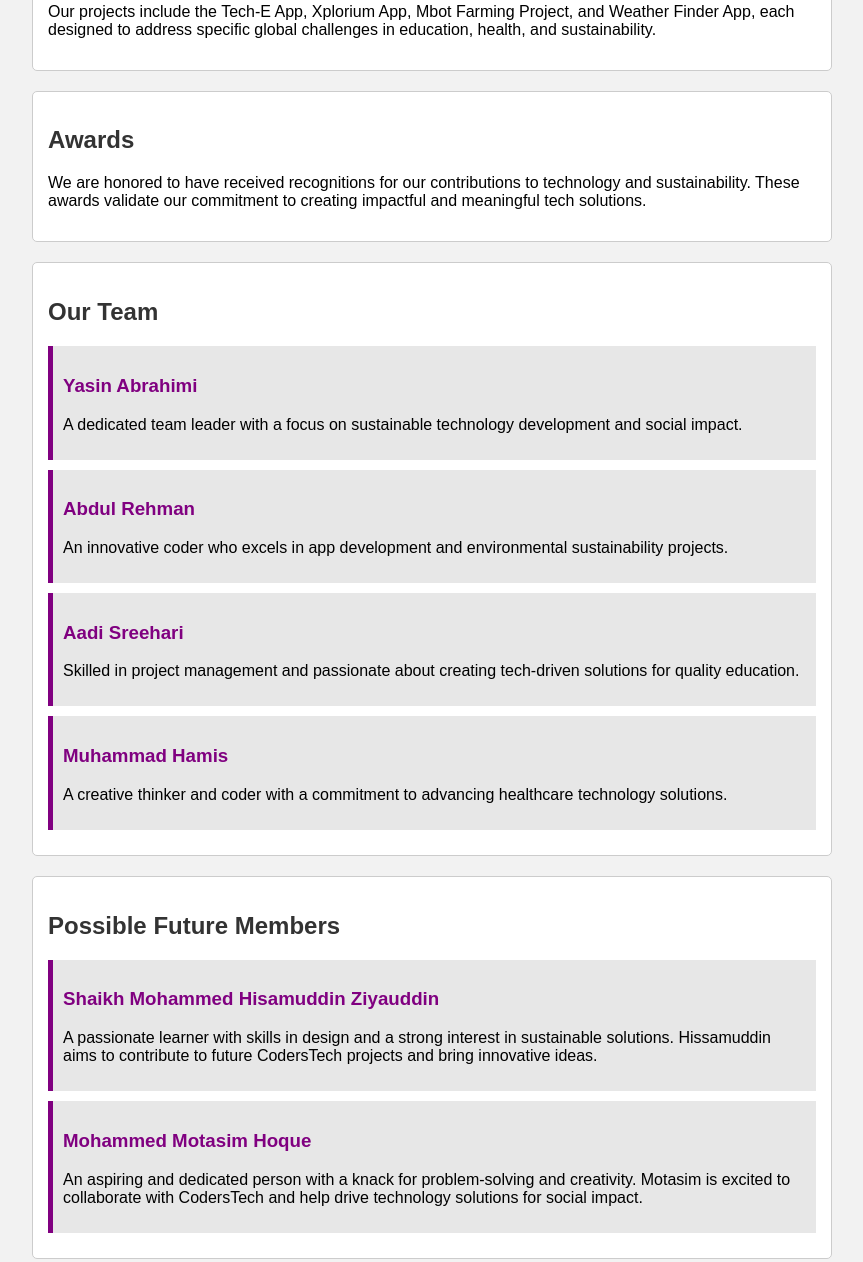
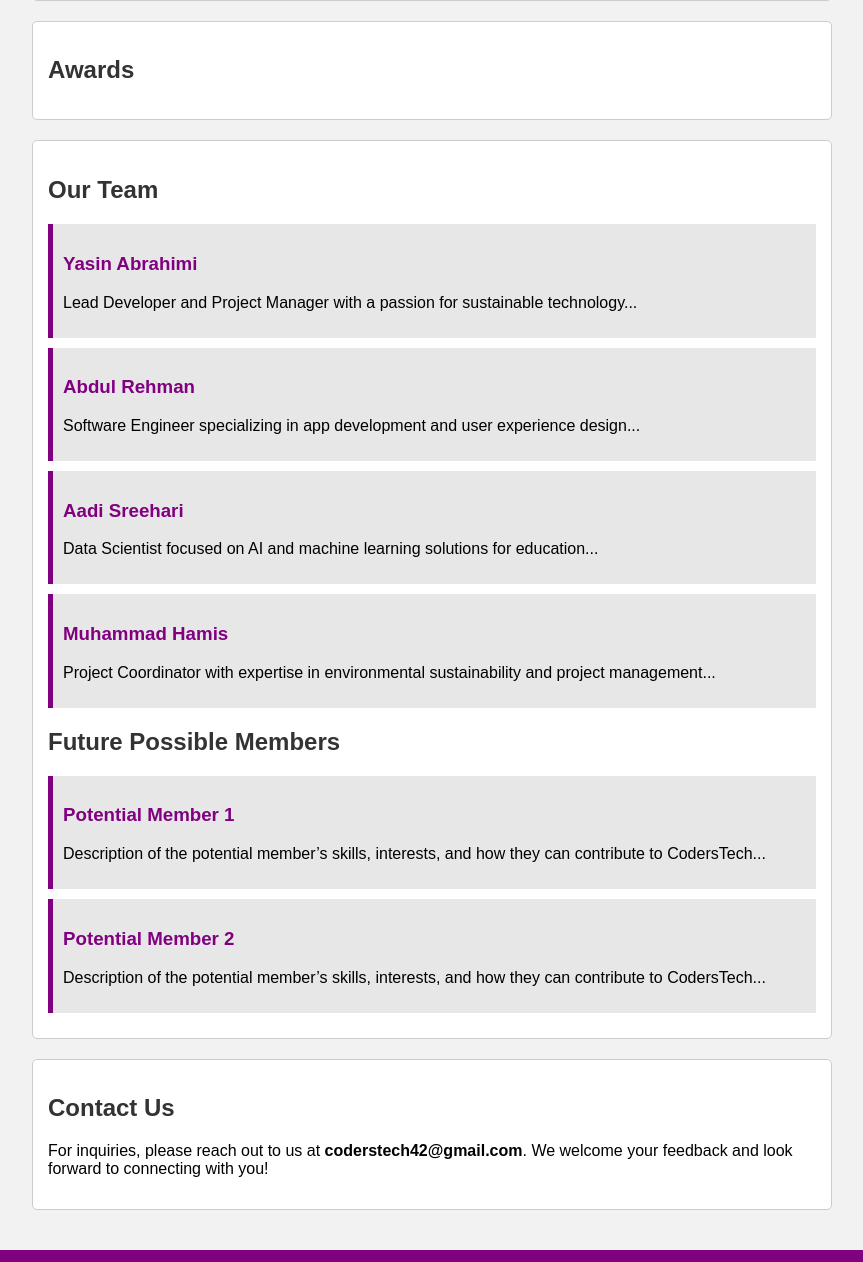
Before and after one commit to CodersTech2024/CodersTechWebPage.com, a plain HTML site: page index.html in a window 1280 px wide. Shown: the part 447-1709 px from the top of the page, without its empty margins (208-1071 px from the left). Drawn offline with Linux system fonts and the light colour scheme.

Commit message:
Update index.html

```diff
--- a/index.html
+++ b/index.html
@@ -50,6 +50,12 @@
             background-color: #e7e7e7;
             border-left: 5px solid #800080; /* Purple */
         }
+        .project {
+            margin: 10px 0;
+            padding: 10px;
+            background-color: #e7e7e7;
+            border-left: 5px solid #2196F3; /* Blue */
+        }
         h2 {
             color: #333;
         }
@@ -69,62 +75,55 @@
     <a href="#projects">Our Projects</a>
     <a href="#awards">Awards</a>
     <a href="#team">Our Team</a>
-    <a href="#future-members">Possible Future Members</a>
     <a href="#contact">Contact Us</a>
 </div>
 
 <div class="content">
-
-    <!-- About Us Section -->
     <div id="about" class="section">
         <h2>About Us</h2>
-        <p>CodersTech is a dedicated team of young innovators passionate about leveraging technology to solve real-world problems. Our mission is to contribute to sustainable development through innovative applications and projects.</p>
+        <p>CodersTech is a team dedicated to advancing modern technology through innovative projects that align with global sustainable development goals...</p>
+        <!-- Additional content omitted for brevity -->
     </div>
 
-    <!-- Our Projects Section -->
     <div id="projects" class="section">
         <h2>Our Projects</h2>
-        <p>Our projects include the Tech-E App, Xplorium App, Mbot Farming Project, and Weather Finder App, each designed to address specific global challenges in education, health, and sustainability.</p>
+        <!-- Project descriptions -->
     </div>
 
-    <!-- Awards Section -->
     <div id="awards" class="section">
         <h2>Awards</h2>
-        <p>We are honored to have received recognitions for our contributions to technology and sustainability. These awards validate our commitment to creating impactful and meaningful tech solutions.</p>
+        <!-- Awards content -->
     </div>
 
-    <!-- Our Team Section -->
     <div id="team" class="section">
         <h2>Our Team</h2>
         <div class="team-member">
             <h3>Yasin Abrahimi</h3>
-            <p>A dedicated team leader with a focus on sustainable technology development and social impact.</p>
+            <p>Lead Developer and Project Manager with a passion for sustainable technology...</p>
         </div>
         <div class="team-member">
             <h3>Abdul Rehman</h3>
-            <p>An innovative coder who excels in app development and environmental sustainability projects.</p>
+            <p>Software Engineer specializing in app development and user experience design...</p>
         </div>
         <div class="team-member">
             <h3>Aadi Sreehari</h3>
-            <p>Skilled in project management and passionate about creating tech-driven solutions for quality education.</p>
+            <p>Data Scientist focused on AI and machine learning solutions for education...</p>
         </div>
         <div class="team-member">
             <h3>Muhammad Hamis</h3>
-            <p>A creative thinker and coder with a commitment to advancing healthcare technology solutions.</p>
+            <p>Project Coordinator with expertise in environmental sustainability and project management...</p>
         </div>
-    </div>
 
-    <!-- Possible Future Members Section -->
-    <div id="future-members" class="section">
-        <h2>Possible Future Members</h2>
+        <h2>Future Possible Members</h2>
         <div class="future-member">
-            <h3>Shaikh Mohammed Hisamuddin Ziyauddin</h3>
-            <p>A passionate learner with skills in design and a strong interest in sustainable solutions. Hissamuddin aims to contribute to future CodersTech projects and bring innovative ideas.</p>
+            <h3>Potential Member 1</h3>
+            <p>Description of the potential member’s skills, interests, and how they can contribute to CodersTech...</p>
         </div>
         <div class="future-member">
-            <h3>Mohammed Motasim Hoque</h3>
-            <p>An aspiring and dedicated person with a knack for problem-solving and creativity. Motasim is excited to collaborate with CodersTech and help drive technology solutions for social impact.</p>
+            <h3>Potential Member 2</h3>
+            <p>Description of the potential member’s skills, interests, and how they can contribute to CodersTech...</p>
         </div>
+        <!-- Add more future members as needed -->
     </div>
 
     <div id="contact" class="section">
```
